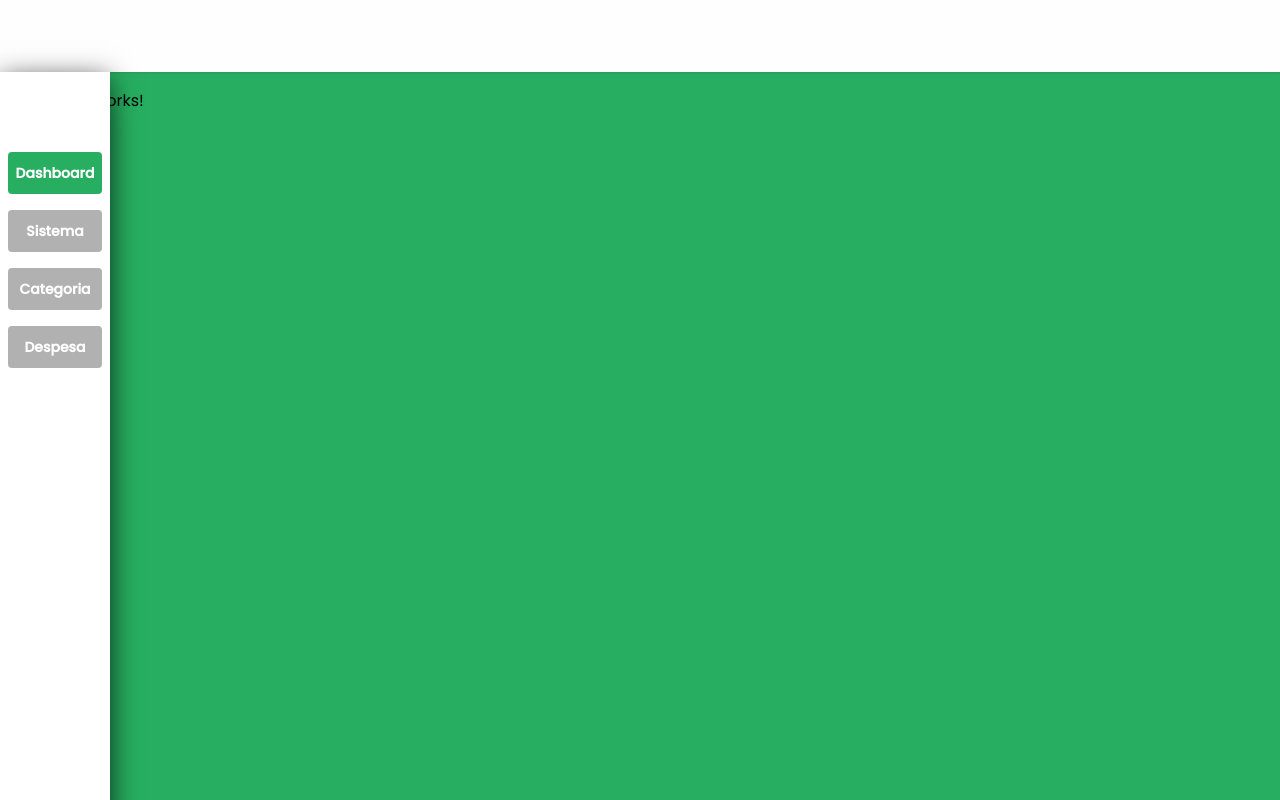
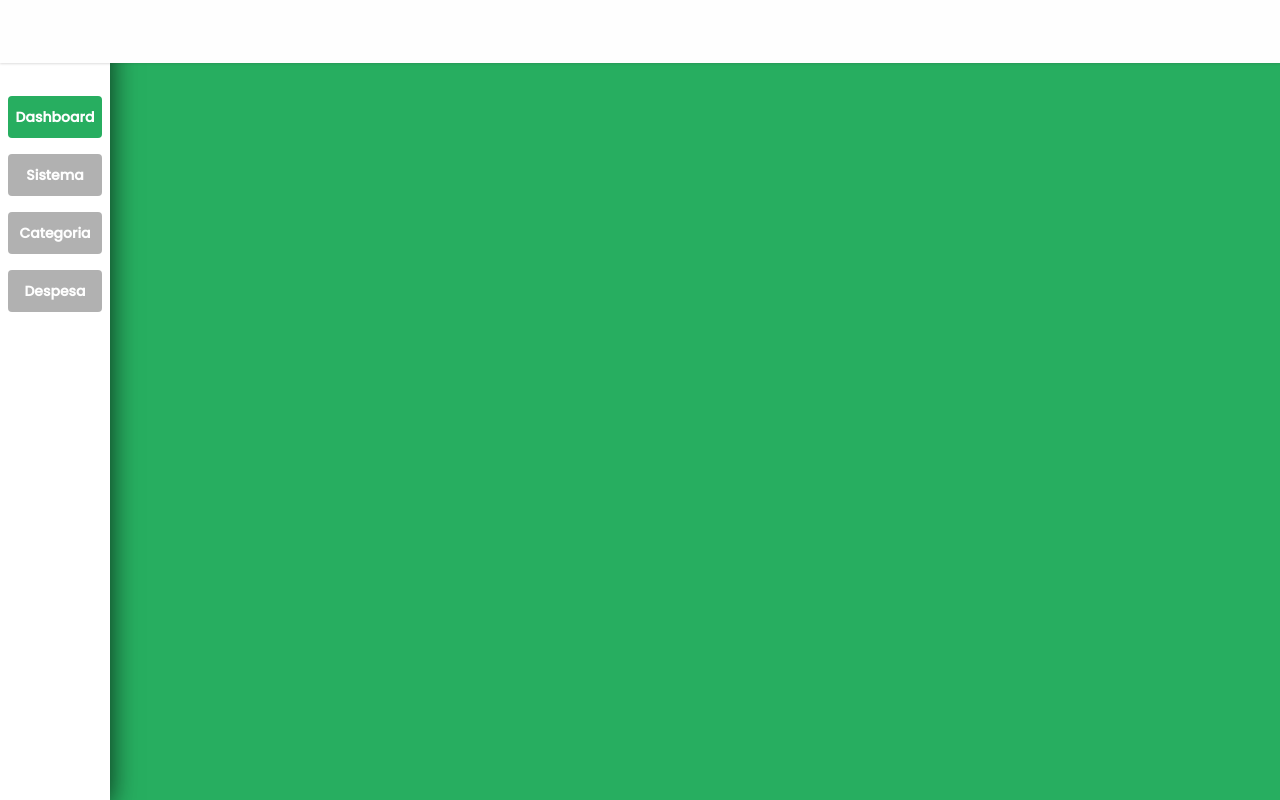
Before and after one commit to AtelliAndressa/SistemaFinanceiro-front, an Angular app: page /dashboard in a window 1280 px wide. Built offline with nearby package versions, Linux system fonts and the light colour scheme.

Commit message:
ajust navbar

```diff
--- a/src/app/components/navbar/navbar.component.html
+++ b/src/app/components/navbar/navbar.component.html
@@ -1,3 +1,2 @@
 <div class="container-navbar">
-
 </div>
--- a/src/app/components/navbar/navbar.component.scss
+++ b/src/app/components/navbar/navbar.component.scss
@@ -7,8 +7,8 @@
     box-shadow: 0px 0.5px 2px rgb(53 51 52 / 16%);
     height: 72px;
     display: flex;
-    //position: fixed;
+    position: fixed;
     width: -webkit-fill-available;
-
+    margin-top: -25px;
     z-index: 9999;
 }
```
Also changed, not shown: src/app/pages/dashboard/dashboard.component.html (+2 -7 lines).
